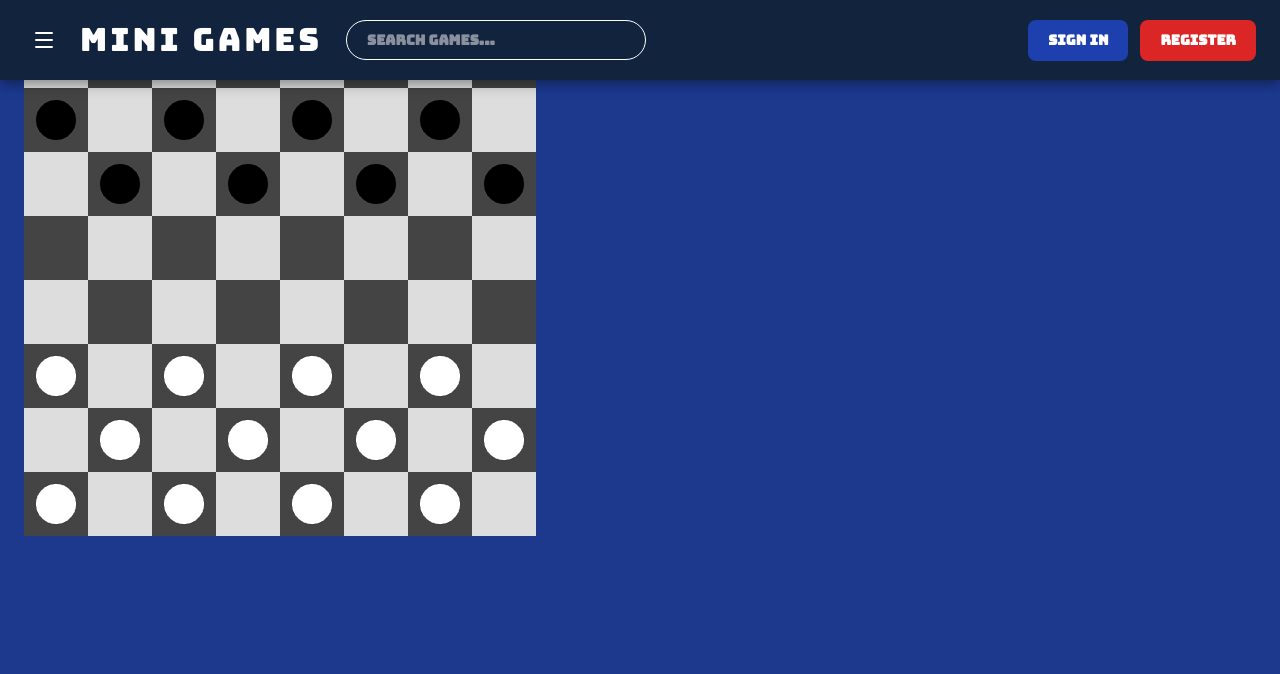
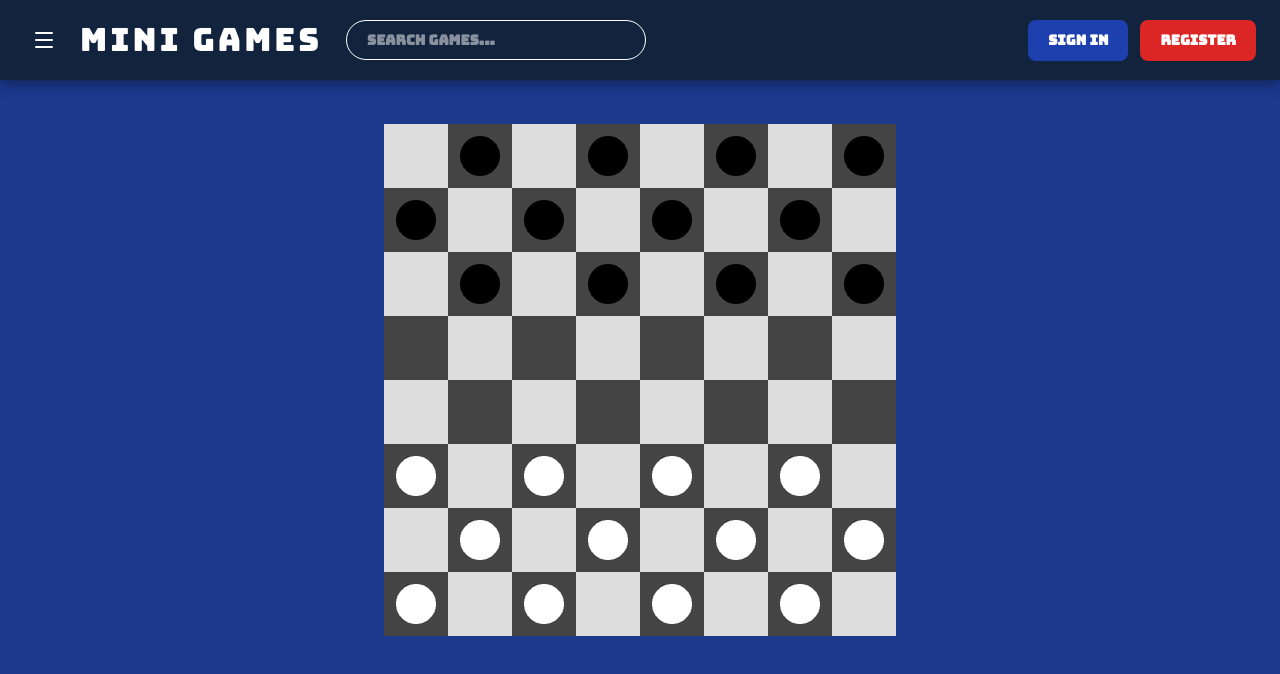
Before and after one commit to cmpe195-group1/minigame-platform, a React (Vite) app in the folder frontend/: page /checkers in a window 1280 px wide. Shown: the top 674 px of the page. Built offline with nearby package versions, Linux system fonts and the light colour scheme.

Commit message:
Fixed positioning of the game  on the page

```diff
--- a/frontend/src/games/checkers/CheckersGameWrapper.tsx
+++ b/frontend/src/games/checkers/CheckersGameWrapper.tsx
@@ -3,21 +3,32 @@ import Phaser from "phaser";
 import { CheckersScene } from "./checkersScene";
 
 export default function CheckersGameWrapper() {
-  const ref = useRef<HTMLDivElement | null>(null);
+  const ref = useRef<HTMLDivElement>(null);
 
   useEffect(() => {
-    if (!ref.current) return;
-
     const game = new Phaser.Game({
       type: Phaser.AUTO,
       width: 512,
       height: 512,
-      parent: ref.current,
+      parent: ref.current!,
       scene: CheckersScene,
+      backgroundColor: "#000",
     });
 
     return () => game.destroy(true);
   }, []);
 
-  return <div ref={ref} />;
+  return (
+    <div
+      style={{
+        marginTop: "100px",          // pushes below header
+        marginLeft: "128px",         // pushes right of sidebar
+        width: "calc(100% - 256px)",// remaining width after sidebar
+        display: "flex",
+        justifyContent: "center",
+      }}
+    >
+      <div ref={ref} />
+    </div>
+  );
 }
--- a/frontend/src/games/chess/ChessGameWrapper.tsx
+++ b/frontend/src/games/chess/ChessGameWrapper.tsx
@@ -12,10 +12,23 @@ export default function ChessGameWrapper() {
         height: 512,
         parent: ref.current!,
         scene: ChessScene,
+        backgroundColor: "#000",
       });
 
       return () => game.destroy(true);
     }, []);
 
-  return <div ref={ref} />;
+    return (
+      <div
+        style={{
+          marginTop: "100px",          // pushes below header
+          marginLeft: "128px",         // pushes right of sidebar
+          width: "calc(100% - 256px)",// remaining width after sidebar
+          display: "flex",
+          justifyContent: "center",
+        }}
+      >
+        <div ref={ref} />
+      </div>
+    );
 }
```
Lines whose indentation alone changed are shown as unchanged.
